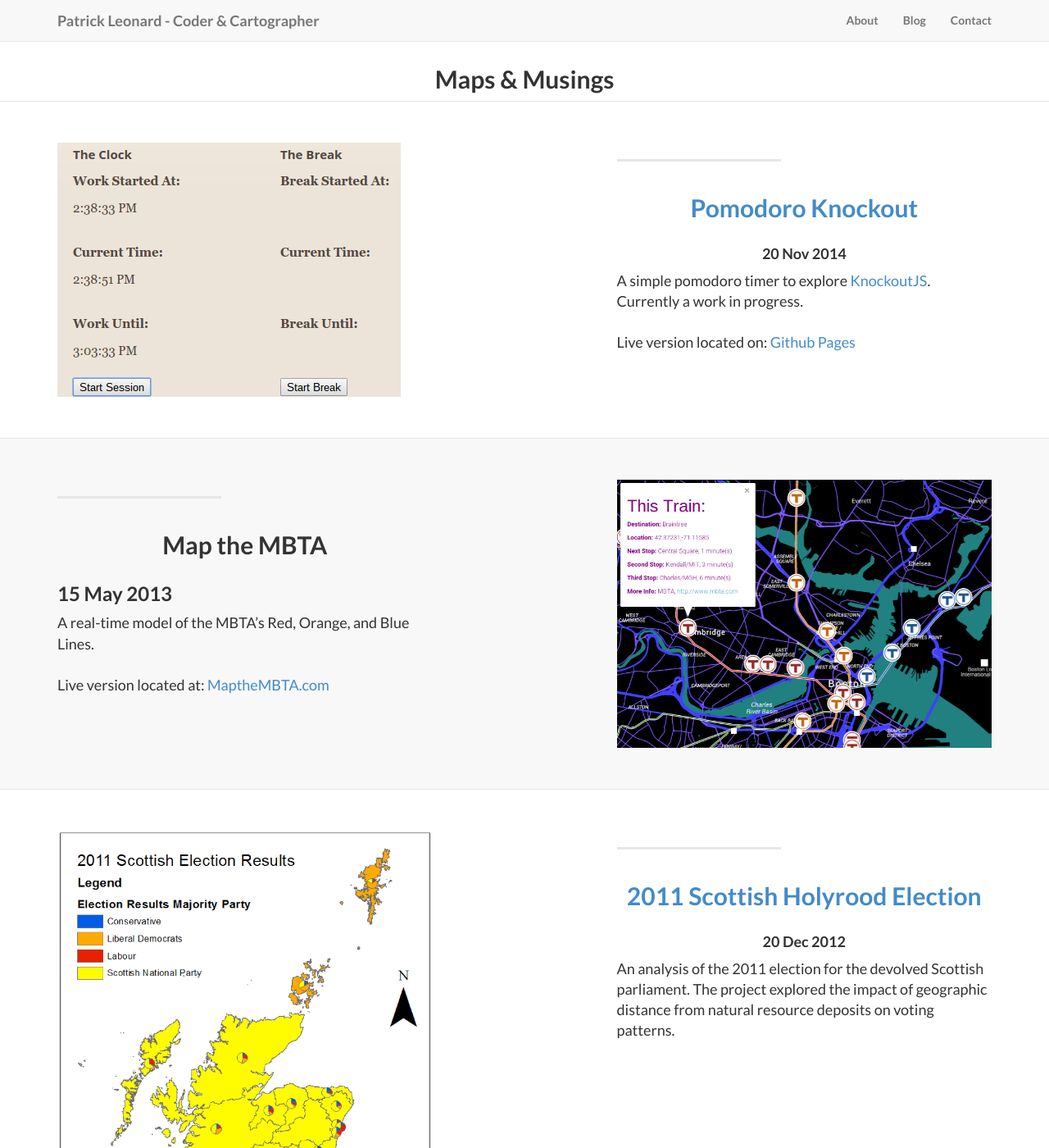
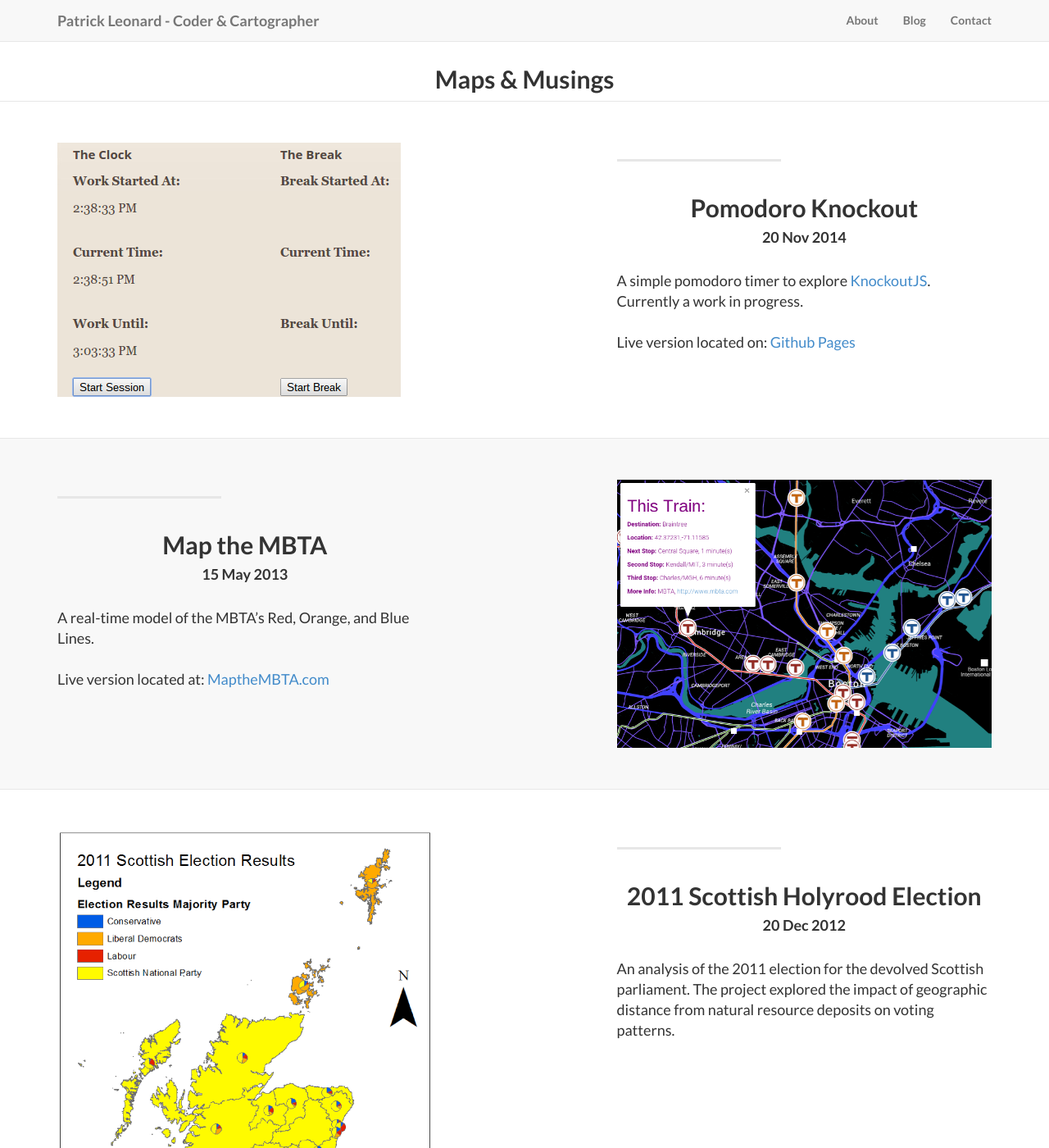
Before and after one commit to pjleonard37/pjleonard37.github.io, a Jekyll site: the page built from blog/index.html, in a window 1280 px wide and 1400 px high. Shown: the whole window at 82% size. Built offline with Jekyll 4.4.1, drawn with Linux system fonts in a browser that asks for light colours.

Commit message:
experiments

```diff
--- a/_includes/blog_landing.html
+++ b/_includes/blog_landing.html
@@ -15,8 +15,8 @@
                 <div class="col-lg-5 col-sm-6">
                     <hr class="section-heading-spacer">
                     <div class="clearfix"></div>
-                    <h2 class="section-heading">{{ post.title }}</h2>
-                    <h3>{{ post.date | date_to_string }}</h3>
+                    <h2 class="section-heading"><a href="{{ post.url }}" title="{{ post.title }}">{{ post.title }}</a></h2>
+                    <h4>{{ post.date | date_to_string }}</h4>
                     <div class="lead">{{ post.content }}</div>
                 </div>
                 <div class="col-lg-5 col-lg-offset-2 col-sm-6">
--- a/css/landing-page.css
+++ b/css/landing-page.css
@@ -23,6 +23,10 @@
 
 h2, h4{
     text-align: center;
+}
+h4 {
+  margin-top: -20px;
+  margin-bottom: 30px;
 }
 
 .lead {
@@ -111,6 +115,9 @@
 
 .section-heading {
     margin-bottom: 30px;
+    a {
+      color: rgb(51,51,51);
+    }
 }
 
 .section-heading-spacer {
```
